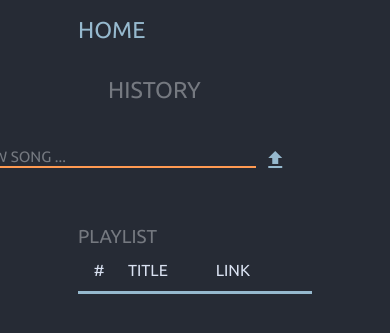
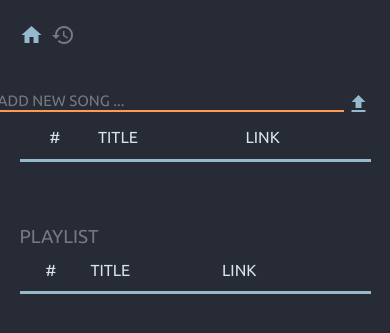
Before and after one commit to amirsahabi/djesaac, a Flask app: page / in a window 390 px wide. Shown: the top 333 px of the page. Run offline with Flask 2, Linux system fonts and the light colour scheme; data that the repository does not hold is empty; parts of the project's set-up code (start-up, migrations or seed data) failed here and were passed over.

Commit message:
When browser width changes, margins change. When width is really low, nav links turn into icons.

```diff
--- a/app/static/js/history.js
+++ b/app/static/js/history.js
@@ -8,7 +8,7 @@ function sendReplayRequest(songID, rowID){
         data: {"song":songID},
         success: function(data){
             if(data.response === 'success'){
-                var successAlert = $('<tr class="alert_success" id=rowID> <td colspan="4">Successfully added song to playlist</td></tr>');
+                var successAlert = $('<tr class="table_alert_success" id=rowID> <td colspan="4">Successfully added song to playlist</td></tr>');
                 var originalRow = $('<tr class="tabledatarow">'+ $('#'+rowID).html() + '</tr>');
 
                 $('#'+rowID).fadeOut('slow', function(){
@@ -24,7 +24,7 @@ function sendReplayRequest(songID, rowID){
                 });
 
             } else if(data.response === 'failure'){
-                var errorAlert = $('<tr class="alert_error" id=rowID> <td colspan="4">Error when adding song to playlist</td></tr>');
+                var errorAlert = $('<tr class="table_alert_error" id=rowID> <td colspan="4">Error when adding song to playlist</td></tr>');
                 $('#'+rowID).fadeOut('slow', function(){
                     errorAlert.insertAfter($(this)).hide();
                     $(this).remove();
@@ -43,7 +43,7 @@ function sendReplayRequest(songID, rowID){
 
         },
         error: function(){
-            var errorAlert = $('<tr class="alert_error" id=rowID> <td colspan="4">Error when adding song to playlist</td></tr>');
+            var errorAlert = $('<tr class="table_alert_error" id=rowID> <td colspan="4">Error when adding song to playlist</td></tr>');
             $('#'+rowID).fadeOut('slow', function(){
                 errorAlert.insertAfter($(this)).hide();
                 $(this).remove();
--- a/app/static/styles/styles.css
+++ b/app/static/styles/styles.css
@@ -13,9 +13,33 @@ body{
     margin: 0;
 }
 
+@media (min-width: 640px) {
+    a.nav_link_icon {display:none}
+    a.nav_link_text { }
+}
+
+@media (max-width: 1100px) {
+    div.currently_playing{width:90%;}
+    div.playlist{width:90%;}
+    div.nav_container{
+        width:90%;
+        margin-left: 5%;
+    }
+}
+
+@media (max-width: 640px) {
+    a.nav_link_icon {}
+    a.nav_link_text {display:none}
+}
+
+
+
+
 .nav_container{
     width: 60%;
     margin-left: 20%;
+    height: 60px;
+    line-height: 60px;
 }
 
 .shadow {
@@ -36,24 +60,26 @@ body{
     background-color: #262B35;
 }
 
-.nav_link{
+.nav_link_text{
     text-decoration: none;
     /*color: #3F3F4A;*/
     /*color: #5E687F;*/
     color: #757980;
     font-size: 23px;
     font-weight: 400;
-    padding: 30px;
+    padding: 15px;
     font-family: Ubuntu;
 
 }
-.nav_link.current{
+.nav_link_text.current{
     /*color: #62A69F;*/
     color: #96B9CE;
 }
 
 #navLinks{
     float:left;
+    max-height: 100%;
+    padding-top: 5px;
 }
 #getSongLink{
     float:right;
@@ -71,11 +97,13 @@ body{
     border-left: 0;
     border-right: 0;
     border-bottom: 2px solid #FF9A52;
-    width: 85%;
+    width: 93%;
     margin: auto;
     font-size: 15px;
     font-family: Ubuntu;
     color: #DAE2F2;
+    float: left;
+    padding-top: 27px;
 }
 
 
@@ -105,9 +133,12 @@ input:focus {
 }
 
 .addSong{
+    position: relative;
     background-color: transparent;
-    border:0;
+    border: 0;
     padding: 0;
+    top: 27px;
+    float: right;
 }
 
 .loading {
@@ -139,6 +170,7 @@ input:focus {
 }
 
 .material-icons.blue { color: #96B9CE; }
+.material-icons.gray { color: #757980; }
 
 .currently_playing{
     position: relative;
@@ -210,6 +242,21 @@ td {
     padding: 8px;
     border-bottom: 1px solid #757980;
 }
+
+.table_alert_success {
+    font-family:Ubuntu;
+    font-size: 15px;
+    color: #FF9A52;
+    font-style: italic;
+}
+
+.table_alert_error {
+    font-family:Ubuntu;
+    font-size: 15px;
+    color: #FF4E4C;
+    font-style: italic;
+}
+
 .alert_success {
     font-family:Ubuntu;
     font-size: 15px;
--- a/app/templates/history.html
+++ b/app/templates/history.html
@@ -74,10 +74,10 @@
     <div class="history">
         <table>
             <tr class="tableheaderrow">
-                <th>#</th>
+                <th width="35px;">#</th>
                 <th>Title</th>
-                <th>Link</th>
-                <th></th>
+                <th width="30px;">Link</th>
+                <th width="30px;"></th>
             </tr>
             <tbody>
                 {% for event in history %}
--- a/app/templates/home.html
+++ b/app/templates/home.html
@@ -15,13 +15,15 @@
 <div id="nav">
     <div class="nav_container">
         <div id="navLinks">
-            <a class="nav_link current" style="padding-left: 0;" href="/">HOME</a>
-            <a class="nav_link" href="history">HISTORY</a>
+            <a class="nav_link_text current" id='home'style="padding-left: 0;" href="/">HOME</a>
+            <a class="nav_link_icon current" id='home'style="padding-left: 0;" href="/"><i class='material-icons blue'>home</i></a>
+            <a class="nav_link_text" id='history' href="history">HISTORY</a>
+            <a class="nav_link_icon" id='history' href="history"><i class='material-icons gray'>history</i></a>
         </div>
 
         <div id="getSongLink">
             <input type="text" class="songLink" id="songLink" name="songLink" placeholder="ADD NEW SONG ...">
-            <button type="submit" class="addSong" style="position: relative; top: 10px;" id="submitButton" onclick="onSubmit()" value="Submit">
+            <button type="submit" class="addSong" id="submitButton" onclick="onSubmit()" value="Submit">
                 <i class="material-icons blue"><i class="material-icons">file_upload</i>
                 </i>
             </button>
@@ -46,7 +48,10 @@
     var updateEventParameters = {};
     $(document).ready(function(){
 
-
+        if ($(window).width() < 1100){
+            $('home').text("<i class='material-icons'>home</i>");
+            $('history').text('<i class="material-icons">history</i>');
+        }
 
         $(".play_stop").click(function(){
             $(this).text(function(i, v){
```
